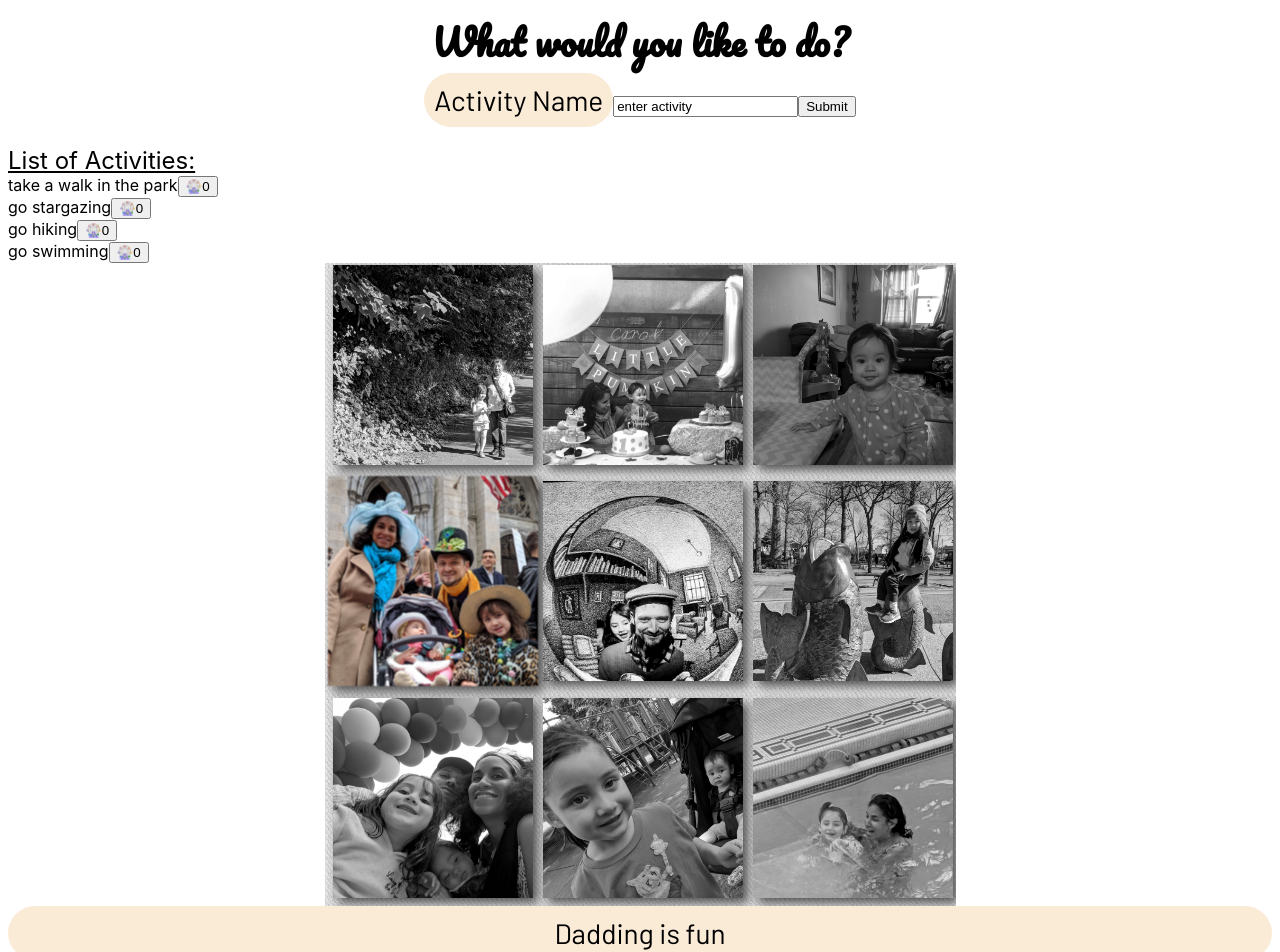
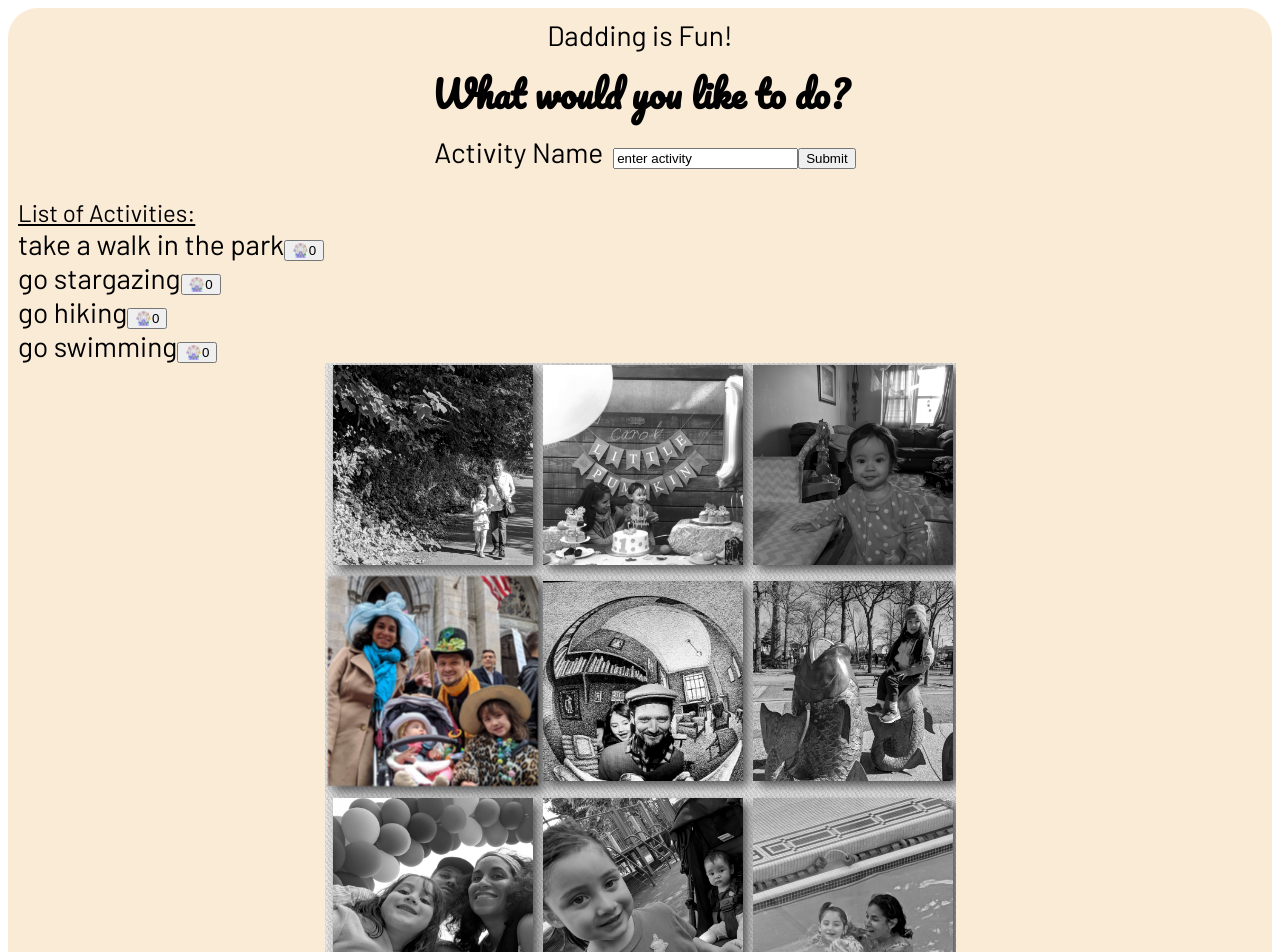
Before and after one commit to speckworks/familyform, a React (Create React App) app: page / in a window 1280 px wide. Shown: the top 952 px of the page. Built offline with nearby package versions, Linux system fonts and the light colour scheme; the HTML template or start-up script is replaced by a standard one.

Commit message:
updated styling

```diff
--- a/src/App.css
+++ b/src/App.css
@@ -1,11 +1,12 @@
-.App {
-  /* text-align: center; */
-}
 
 .activity{
   display: block;
   margin: 0px auto;
   text-align:left;
+}
+
+.dadding{
+  text-align: center;
 }
 
 .title{
--- a/src/App.js
+++ b/src/App.js
@@ -21,11 +21,11 @@
     this.setState({
       activities:[...this.state.activities, newActivity]
     })
-    // console.log(this.state.activities)
   }
     render() {
     return (
-      <div className="fun-container">
+      <div className="label dadding">
+      Dadding is Fun!
         <Funcontainer
         handleSubmit= {this.handleSubmit}
         activities= {this.state.activities}
--- a/src/funcontainer.js
+++ b/src/funcontainer.js
@@ -26,7 +26,7 @@
             alt="john and Fam"
             />
             <div className="label" >
-            Dadding is fun
+            {/* Dadding is fun */}
             </div>
         </header>
     </div>
```
Also changed, not shown: public/index.html (+0 -9 lines), 2 other files (tests, documents, lock files or other folders).
